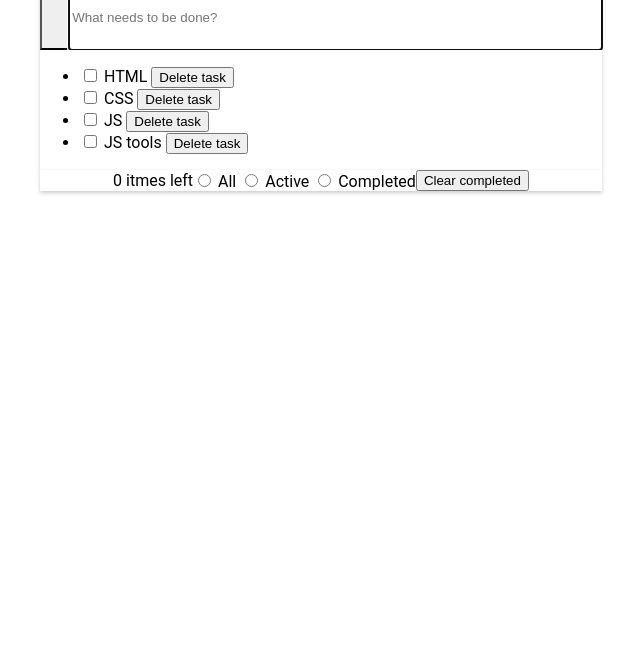
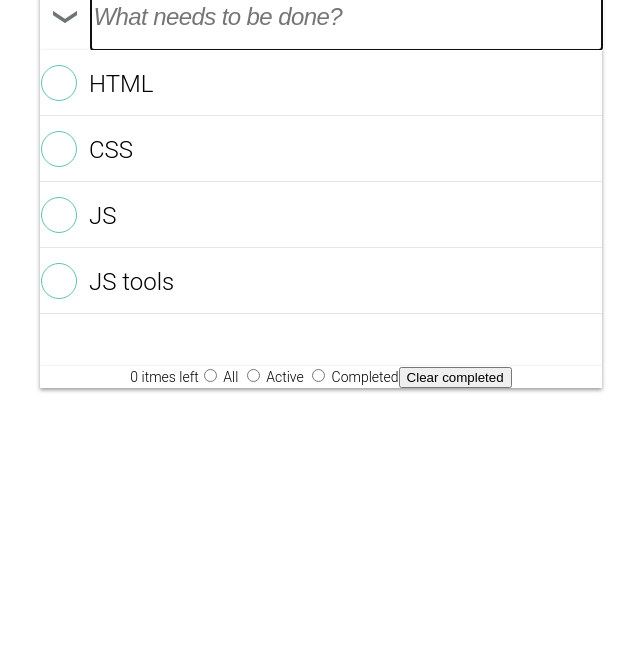
Before and after one commit to ok-technopolis-autumn-2019/Ilya_Gusarov, a plain HTML site: page index.html in a window 1280 px wide. Shown: the part 133-800 px from the top of the page, without its empty margins (319-959 px from the left). Drawn offline with Linux system fonts and the light colour scheme.

Commit message:
fexid dom and add some styles

```diff
--- a/index.html
+++ b/index.html
@@ -17,36 +17,34 @@
         <button class="select-all" aria-label="open-list-of-tasks">
           Select all
         </button>
-        <input
-          type="text"
-          class="add-todo"
-          placeholder="What needs to be done?"
-          autofocus="autofocuss"
-          aria-label="add-task"
-        />
+        <input type="text" class="add-todo" placeholder="What needs to be done?" autofocus="autofocuss" aria-label="add-task">
       </div>
 
       <div class="todo-interaction" role="list">
         <ul class="todo-interaction__list">
           <li class="todo-task">
-            <input type="checkbox" aria-label="task" />
-            <span class="todo-task-name">HTML</span>
-            <button class="todo-task-delete">Delete task</button>
+            <input class="todo-task__input" type="checkbox" aria-label="task" id="item1">
+            <label class="todo-task__icon" for="item1"></label>
+            <span class="todo-task__name">HTML</span>
+            <button class="todo-task__delete">Delete task</button>
           </li>
           <li class="todo-task">
-            <input type="checkbox" aria-label="task" />
-            <span class="todo-task-name">CSS</span>
-            <button class="todo-task-delete">Delete task</button>
+            <input class="todo-task__input" type="checkbox" aria-label="task" id="item2">
+            <label class="todo-task__icon" for="item2"></label>
+            <span class="todo-task__name">CSS</span>
+            <button class="todo-task__delete">Delete task</button>
           </li>
           <li class="todo-task">
-            <input type="checkbox" aria-label="task" />
-            <span class="todo-task-name">JS</span>
-            <button class="todo-task-delete">Delete task</button>
+            <input class="todo-task__input" type="checkbox" aria-label="task" id="item3">
+            <label class="todo-task__icon" for="item3"></label>
+            <span class="todo-task__name">JS</span>
+            <button class="todo-task__delete">Delete task</button>
           </li>
           <li class="todo-task">
-            <input type="checkbox" aria-label="task" />
-            <span class="todo-task-name">JS tools</span>
-            <button class="todo-task-delete">Delete task</button>
+            <input class="todo-task__input" type="checkbox" aria-label="task" id="item4">
+            <label class="todo-task__icon" for="item4"></label>
+            <span class="todo-task__name">JS tools</span>
+            <button class="todo-task__delete">Delete task</button>
           </li>
         </ul>
       </div>
@@ -59,44 +57,22 @@
         </div>
         <div class="todo-display-edit__filter">
           <label class="items-all" role="menuitem">
-            <input
-              type="radio"
-              name="filter"
-              role="radio"
-              value="All"
-              aria-label="display-all"
-            />
+            <input type="radio" name="filter" role="radio" value="All" aria-label="display-all">
             <span class="items-all__text">All</span>
           </label>
           <label class="items-active" role="menuitem">
-            <input
-              type="radio"
-              name="filter"
-              role="radio"
-              value="Active"
-              aria-label="display-active"
-            />
+            <input type="radio" name="filter" role="radio" value="Active" aria-label="display-active">
             <span class="items-all__active">Active</span>
           </label>
           <label class="items-completed" role="menuitem">
-            <input
-              type="radio"
-              name="filter"
-              role="radio"
-              value="Completed"
-              aria-label="display-completed"
-            />
+            <input type="radio" name="filter" role="radio" value="Completed" aria-label="display-completed">
             <span class="items-completed__text">Completed</span>
           </label>
         </div>
-        <button
-          class="clear-completed-tasks"
-          role="button"
-          aria-label="clear-completed"
-        >
+        <button class="clear-completed-tasks" role="button" aria-label="clear-completed">
           Clear completed
         </button>
       </div>
     </div>
-  </body>
+</body>
 </html>
--- a/style.css
+++ b/style.css
@@ -17,7 +17,7 @@ body {
 }
 
 .todo-app .todo-display-edit, .todo-interaction, .upper-menu-bar {
-  box-shadow: 0px 2px 4px rgba(0, 0, 0, 0.2);
+  box-shadow: 0px 2px 4px rgba(0, 0, 0, 0.4);
 }
 
 header {
@@ -45,21 +45,86 @@ header {
     text-indent: -9999em;
     background-image: url("icons/select-all.svg");
     background-repeat: no-repeat;
-    flex:1;
-    align-items: center;
-    justify-content: center;
+    background-position: center;
+    flex:4;
+    background-color: white;
+    border: none;
+    padding: 0px;
   }
 
   .upper-menu-bar .add-todo {
     flex: 40;
     border: 0px;
     padding: 3px;
+    font-weight: 300;
+    font-size: 24px;
+    line-height: 21px;
+    letter-spacing: -0.6px;
+    font-style: italic;
+    color: #CCCCCC;
   }
 
 .todo-interaction {
   width: 100%;
   background-color: #ffffff;
+  padding-bottom: 52px;
 }
+
+.todo-interaction__list {
+  list-style: none;
+  padding: 0px;
+  margin: 0px;
+  overflow: hidden;
+}
+
+.todo-task{
+  margin-left: -22px;
+  height: 64px;
+  display: flex;
+  box-shadow: inset 0px -1px 0px #E6E6E6;
+  padding:1px;
+}
+  .todo-task__icon {
+    width: 40px;
+    background-image: url("icons/unchecked.svg");
+    background-repeat: no-repeat;
+    background-position: center;
+  }
+
+  .todo-task__name {
+    padding-top: 23px;
+    margin-left: 10px;
+    flex:1;
+    font-style: normal;
+    font-weight: 300;
+    font-size: 24px;
+    line-height: 21px;
+  }
+
+  .todo-task__delete {
+    visibility: hidden;
+    text-indent: -9999em;
+    background-image: url("icons/delete-task.svg");
+    background-repeat: no-repeat;
+    background-position: center;
+    background-color: white;
+    border: 0px;
+    padding: 20px;
+  }
+
+  .todo-task__input:checked ~ .todo-task__name {
+    text-decoration: line-through;
+    color: #CCCCCC;
+  }
+
+  .todo-task__input:checked + .todo-task__icon {
+    background-image: url("icons/checked.svg"),
+                      url("icons/unchecked.svg");
+  }
+
+  .todo-task:hover .todo-task__delete{
+    visibility: visible;
+  }
 
 .todo-display-edit {
   background-color: #ffffff;
@@ -69,4 +134,8 @@ header {
   display: flex;
   flex-direction: row;
   width: 100%;
+  font-style: normal;
+  font-weight: 300;
+  font-size: 14px;
+  line-height: 21px;
 }
```
Also changed, not shown: icons/checked.svg (added), icons/unchecked.svg (added).
